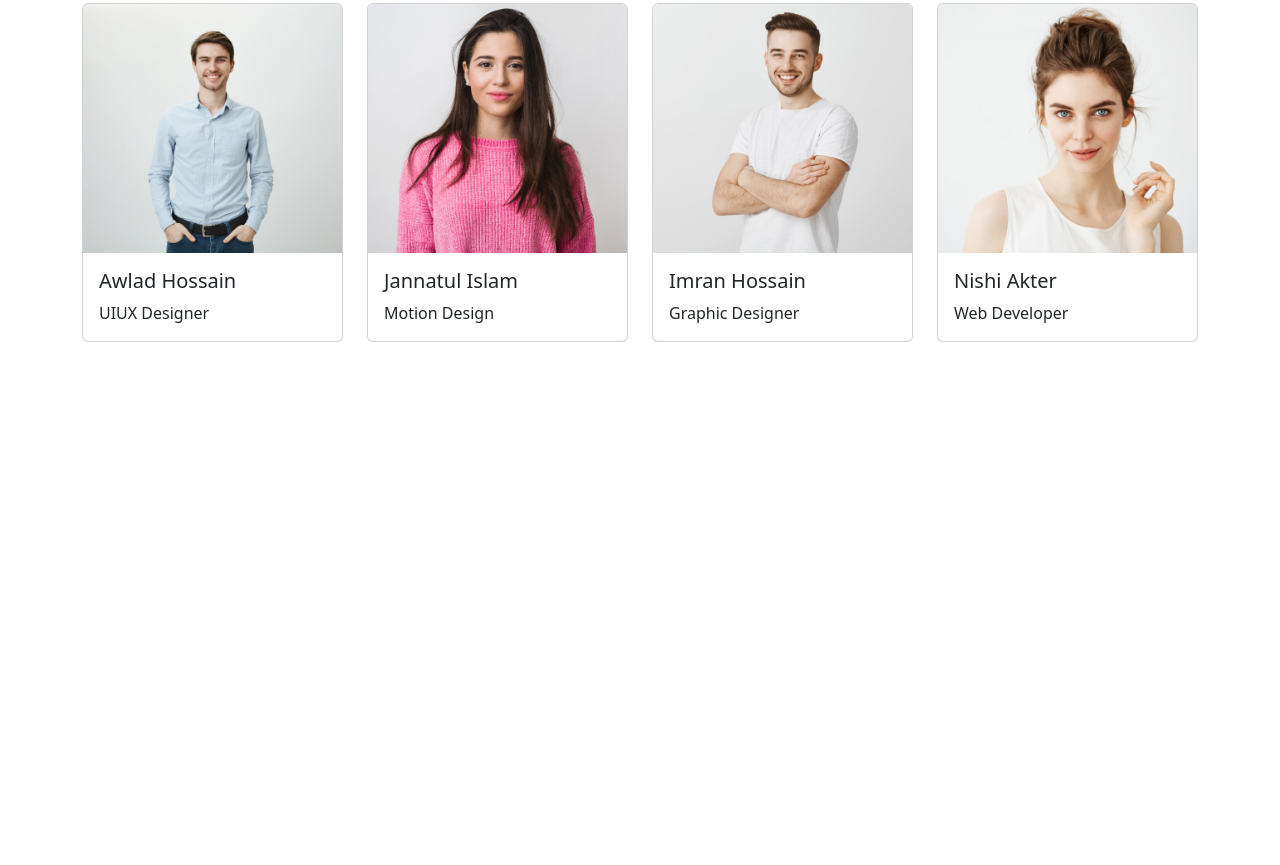
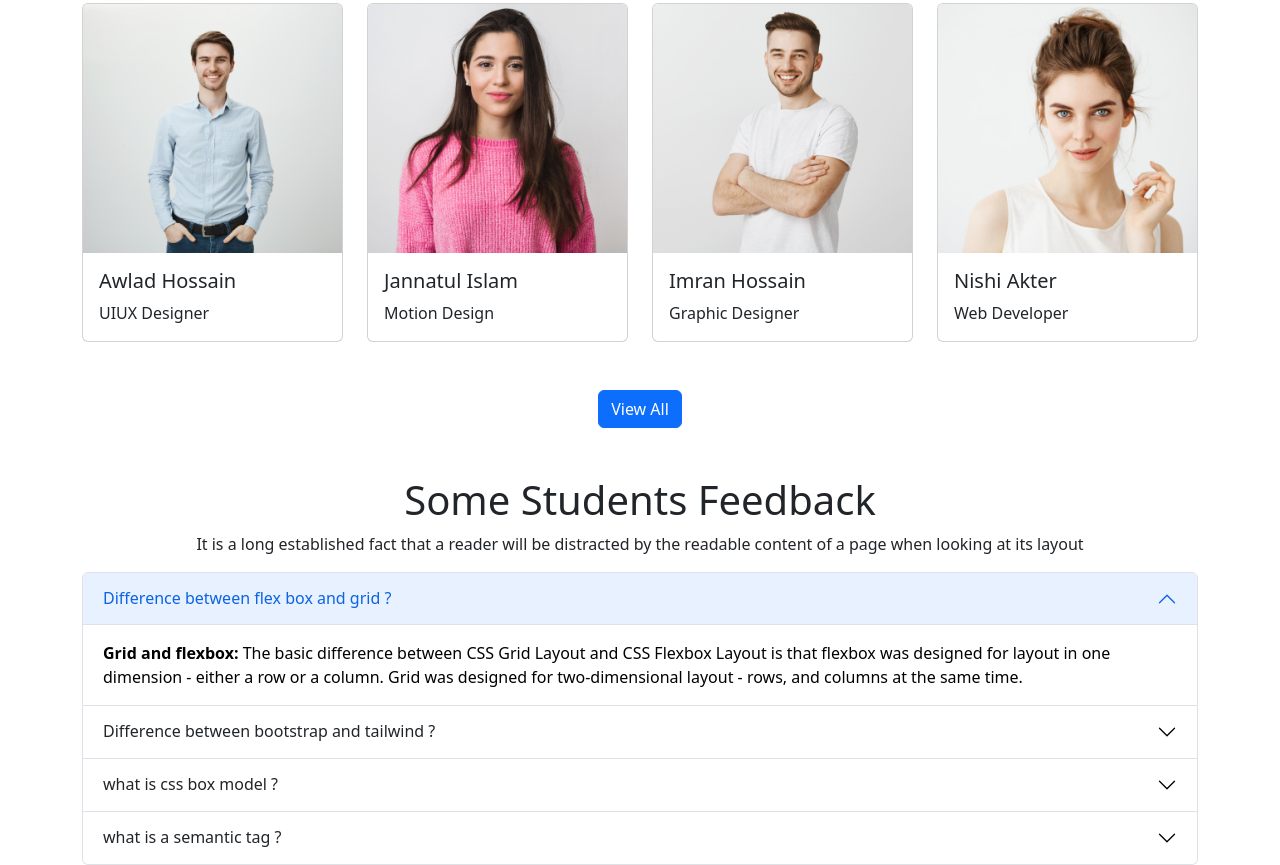
Before and after one commit to saklainmostak1/assignment-3, a plain HTML site: page index.html in a window 1280 px wide. Shown: the part 2354-3219 px from the top of the page. Before the commit the page ends 2696 px from the top, so only its background shows below. Drawn offline with nearby package versions, Linux system fonts and the light colour scheme.

Commit message:
collapse

```diff
--- a/index.html
+++ b/index.html
@@ -423,10 +423,81 @@
                             <div class="card-body">
                               <h5 class="card-title">Nishi Akter</h5>
                               <p class="card-text">Web Developer</p>
+
                             </div>
                           </div>
                         </div>
                       </div>
+                      </div>
+
+                </div>
+                <div class="container  d-flex justify-content-center mt-5">
+                    <button class="btn btn-primary">View All</button>
+                  </div>
+            </section>
+            <section>
+                <div class="container mt-5">
+                    <div class="d-flex justify-content-center">
+                    <h1>Some Students Feedback</h1>
+                </div>
+                <div class="d-flex justify-content-center">
+                    <p>It is a long established fact that a reader will be distracted by the readable
+                        content of a page when looking at its layout</p>
+                    </div>
+                </div>
+            </section>
+            <section>
+                <div class="container">
+                    <div class="accordion" id="accordionExample">
+                        <div class="accordion-item">
+                          <h2 class="accordion-header" id="headingOne">
+                            <button class="accordion-button" type="button" data-bs-toggle="collapse" data-bs-target="#collapseOne" aria-expanded="true" aria-controls="collapseOne">
+                                Difference between flex box and grid ?
+                            </button>
+                          </h2>
+                          <div id="collapseOne" class="accordion-collapse collapse show" aria-labelledby="headingOne" data-bs-parent="#accordionExample">
+                            <div class="accordion-body">
+                              <strong>Grid and flexbox:</strong> The basic difference between CSS Grid Layout and CSS Flexbox Layout is that flexbox was designed for layout in one dimension - either a row or a column. Grid was designed for two-dimensional layout - rows, and columns at the same time.
+                            </div>
+                          </div>
+                        </div>
+                        <div class="accordion-item">
+                          <h2 class="accordion-header" id="headingTwo">
+                            <button class="accordion-button collapsed" type="button" data-bs-toggle="collapse" data-bs-target="#collapseTwo" aria-expanded="false" aria-controls="collapseTwo">
+                                Difference between bootstrap and tailwind ?
+                            </button>
+                          </h2>
+                          <div id="collapseTwo" class="accordion-collapse collapse" aria-labelledby="headingTwo" data-bs-parent="#accordionExample">
+                            <div class="accordion-body">
+                              <strong> Bootstrap and Tailwind:</strong> Bootstrap comes with a set of pre-styled responsive, mobile-first components that possess a definite UI kit. Tailwind CSS uses a set of utility classes to create a neat UI with more flexibility and uniqueness. Sites created using Bootstrap follow the generic pattern that makes them look identical.
+                            </div>
+                          </div>
+                        </div>
+                        <div class="accordion-item">
+                          <h2 class="accordion-header" id="headingThree">
+                            <button class="accordion-button collapsed" type="button" data-bs-toggle="collapse" data-bs-target="#collapseThree" aria-expanded="false" aria-controls="collapseThree">
+                                what is css box model ?
+                            </button>
+                          </h2>
+                          <div id="collapseThree" class="accordion-collapse collapse" aria-labelledby="headingThree" data-bs-parent="#accordionExample">
+                            <div class="accordion-body">
+                              <strong>Css box model:</strong> In CSS, the term "box model" is used when talking about design and layout.
+                              The CSS box model is essentially a box that wraps around every HTML element. It consists of: margins, borders, padding, and the actual content.
+                            </div>
+                          </div>
+                        </div>
+                        <div class="accordion-item">
+                          <h2 class="accordion-header" id="headingfour">
+                            <button class="accordion-button collapsed" type="button" data-bs-toggle="collapse" data-bs-target="#collapsefour" aria-expanded="false" aria-controls="collapsefour">
+                                what is a semantic tag ?
+                            </button>
+                          </h2>
+                          <div id="collapsefour" class="accordion-collapse collapse" aria-labelledby="headingfour" data-bs-parent="#accordionExample">
+                            <div class="accordion-body">
+                              <strong>Semantic tag:</strong>The HTML semantics refers to the tags that provide meaning to an HTML page rather than just presentation. It makes HTML more comprehensible by better defining the different sections and layout of web pages.
+                            </div>
+                          </div>
+                        </div>
                       </div>
                 </div>
             </section>
```
